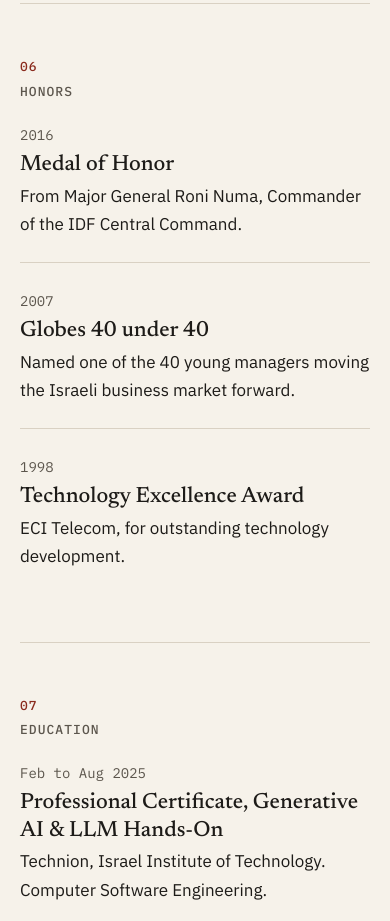
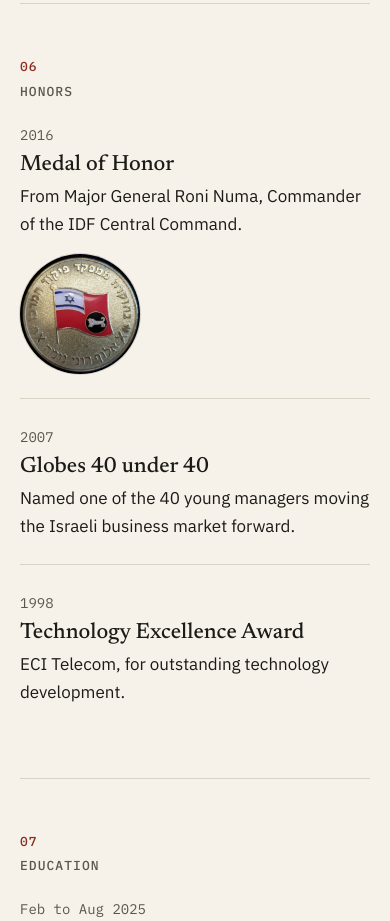
Before and after one commit to eranw2000/eranwyler.com, a plain HTML site: page index.html in a window 390 px wide. Shown: the part 10440-11361 px from the top of the page. Drawn offline with Linux system fonts and the light colour scheme.

Commit message:
Honors: add the Medal of Honor photo from the old site
Co-Authored-By: Claude Opus 5.5 <noreply@anthropic.com>

```diff
--- a/index.html
+++ b/index.html
@@ -120,6 +120,8 @@
   .rows .org { font-weight: 600; font-size: 15px; margin: 0 0 8px; }
   .rows p { margin: 0; max-width: 64ch; }
   .rows p + p { margin-top: 10px; }
+  .rows li.with-img { grid-template-columns: 130px 1fr 150px; align-items: start; }
+  .medal { display: block; width: 150px; height: 150px; border-radius: 50%; object-fit: cover; box-shadow: 0 0 0 1px var(--rule); }
 
   /* patent register */
   .register { width: 100%; border-collapse: collapse; font-size: 15.5px; }
@@ -145,7 +147,8 @@
     .focus { grid-template-columns: 1fr; }
     .focus li:nth-child(odd) { border-right: 0; }
     .focus li:nth-child(even) { padding-left: 0; }
-    .rows li { grid-template-columns: 1fr; gap: 6px; }
+    .rows li, .rows li.with-img { grid-template-columns: 1fr; gap: 6px; }
+    .medal { width: 120px; height: 120px; margin-top: 10px; }
     .register thead { display: none; }
     .register tr { display: block; padding: 14px 0; border-bottom: 1px solid var(--rule); }
     .register td { display: block; padding: 0; border: 0; }
@@ -357,7 +360,7 @@
     <section id="honors" aria-labelledby="hon-h">
       <h2 id="hon-h"><span>06</span>Honors</h2>
       <ul class="rows body">
-        <li><div class="when">2016</div><div><h3>Medal of Honor</h3><p>From Major General Roni Numa, Commander of the IDF Central Command.</p></div></li>
+        <li class="with-img"><div class="when">2016</div><div><h3>Medal of Honor</h3><p>From Major General Roni Numa, Commander of the IDF Central Command.</p></div><img class="medal" src="assets/medal-of-honor.jpg" width="359" height="360" alt="The Medal of Honor: an Israeli flag with the Central Command emblem, inscribed in Hebrew with thanks from Major General Roni Numa"></li>
         <li><div class="when">2007</div><div><h3>Globes 40 under 40</h3><p>Named one of the 40 young managers moving the Israeli business market forward.</p></div></li>
         <li><div class="when">1998</div><div><h3>Technology Excellence Award</h3><p>ECI Telecom, for outstanding technology development.</p></div></li>
       </ul>
```
Also changed, not shown: assets/medal-of-honor.jpg (added).
